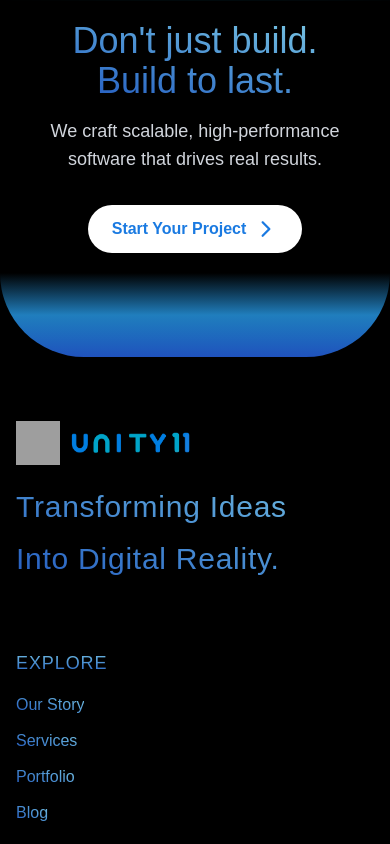
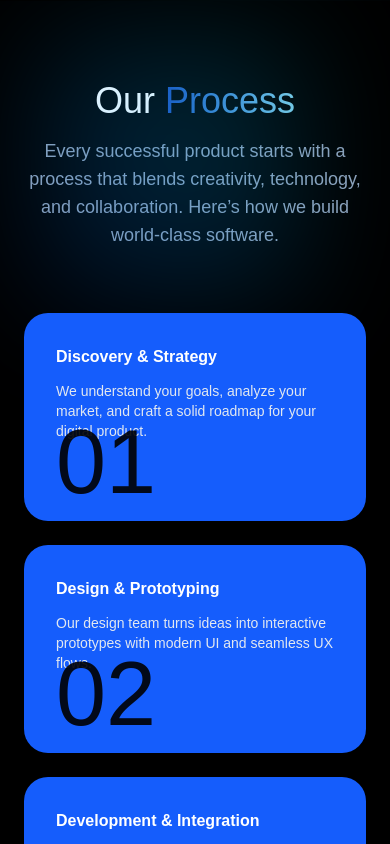
Before and after one commit to UNITY-11/unity11, a Next.js app in the folder client/: page / in a window 390 px wide. Shown: the part 5800-6644 px from the top of the page. Built offline with nearby package versions, Linux system fonts and the light colour scheme; grey boxes are pictures that could not be loaded.

Commit message:
feat(process-section): add neon-style 4-step Process section for Unity11 software development workflow

```diff
--- a/client/src/app/page.tsx
+++ b/client/src/app/page.tsx
@@ -3,6 +3,7 @@ import Clients from "@/components/sections/home/Clients";
 import AboutSection from "@/components/sections/home/About";
 import ServiceSection from "@/components/sections/services/ServiceSection";
 import WhyChooseUs from "@/components/sections/home/WhyChooseUs";
+import ProcessSection from "@/components/sections/home/ProcessSection";
 
 export default function Home() {
   return (
@@ -12,6 +13,7 @@ export default function Home() {
     <AboutSection/>
     <ServiceSection/>
     <WhyChooseUs/>
+    <ProcessSection/>
     </>
   );
 }
--- /dev/null
+++ b/client/src/components/sections/home/ProcessSection.tsx
@@ -0,0 +1,91 @@
+"use client";
+
+import { motion } from "framer-motion";
+import React from "react";
+
+export default function ProcessSection() {
+  const steps = [
+    {
+      number: "01",
+      title: "Discovery & Strategy",
+      desc: "We understand your goals, analyze your market, and craft a solid roadmap for your digital product.",
+    },
+    {
+      number: "02",
+      title: "Design & Prototyping",
+      desc: "Our design team turns ideas into interactive prototypes with modern UI and seamless UX flows.",
+    },
+    {
+      number: "03",
+      title: "Development & Integration",
+      desc: "We build scalable, high-performance software using cutting-edge technologies and best practices.",
+    },
+    {
+      number: "04",
+      title: "Testing & Deployment",
+      desc: "From QA to production, we ensure flawless performance and smooth deployment across all environments.",
+    },
+  ];
+
+  return (
+    <section
+      id="process"
+      className="relative bg-black text-white py-20 lg:py-28 overflow-hidden"
+    >
+              {/* linear accents */}
+      <div className="absolute top-10 left-10 h-64 w-64 bg-linear-to-tr from-blue-600 to-cyan-400 opacity-20 blur-3xl" />
+      <div className="absolute bottom-10 right-10 h-64 w-64 bg-linear-to-tr from-cyan-500 to-blue-400 opacity-20 blur-3xl" />
+
+
+      <div className="container mx-auto px-6 lg:px-8">
+        {/* Heading */}
+        <motion.div
+          initial={{ opacity: 0, y: 20 }}
+          whileInView={{ opacity: 1, y: 0 }}
+          transition={{ duration: 0.6 }}
+          viewport={{ once: true }}
+          className="text-center mb-16"
+        >
+          <h2 className="text-4xl sm:text-6xl text-white">
+            Our{" "}
+            <span className="text-transparent bg-clip-text bg-linear-to-r from-[#2052bd] to-[#7fcbe4]">
+              Process
+            </span>
+          </h2>
+          <p className="mt-4 text-slate-400 text-lg max-w-2xl mx-auto">
+            Every successful product starts with a process that blends creativity,
+            technology, and collaboration. Here’s how we build world-class software.
+          </p>
+        </motion.div>
+
+        {/* Steps Grid */}
+        <div className="grid grid-cols-1 sm:grid-cols-2 gap-6">
+          {steps.map((step, index) => (
+            <motion.div
+              key={index}
+              initial={{ opacity: 0, y: 40 }}
+              whileInView={{ opacity: 1, y: 0 }}
+              transition={{ delay: index * 0.1, duration: 0.5 }}
+              viewport={{ once: true }}
+              className="relative bg-blue-600 text-black rounded-3xl p-8 h-52 flex justify-between overflow-hidden"
+            >
+              <div className="relative h-full bg-amber-200">
+                <h3 className="absolute top-0 text-[90px] sm:text-[180px] mt-18 leading-none opacity-90">
+                {step.number}
+              </h3>
+              </div>
+              <div>
+                <p className="text-base sm:text-xl text-white font-semibold">
+                  {step.title}
+                </p>
+                <p className="text-sm text-slate-200 mt-3 max-w-xs">
+                  {step.desc}
+                </p>
+              </div>
+            </motion.div>
+          ))}
+        </div>
+      </div>
+    </section>
+  );
+}
```
